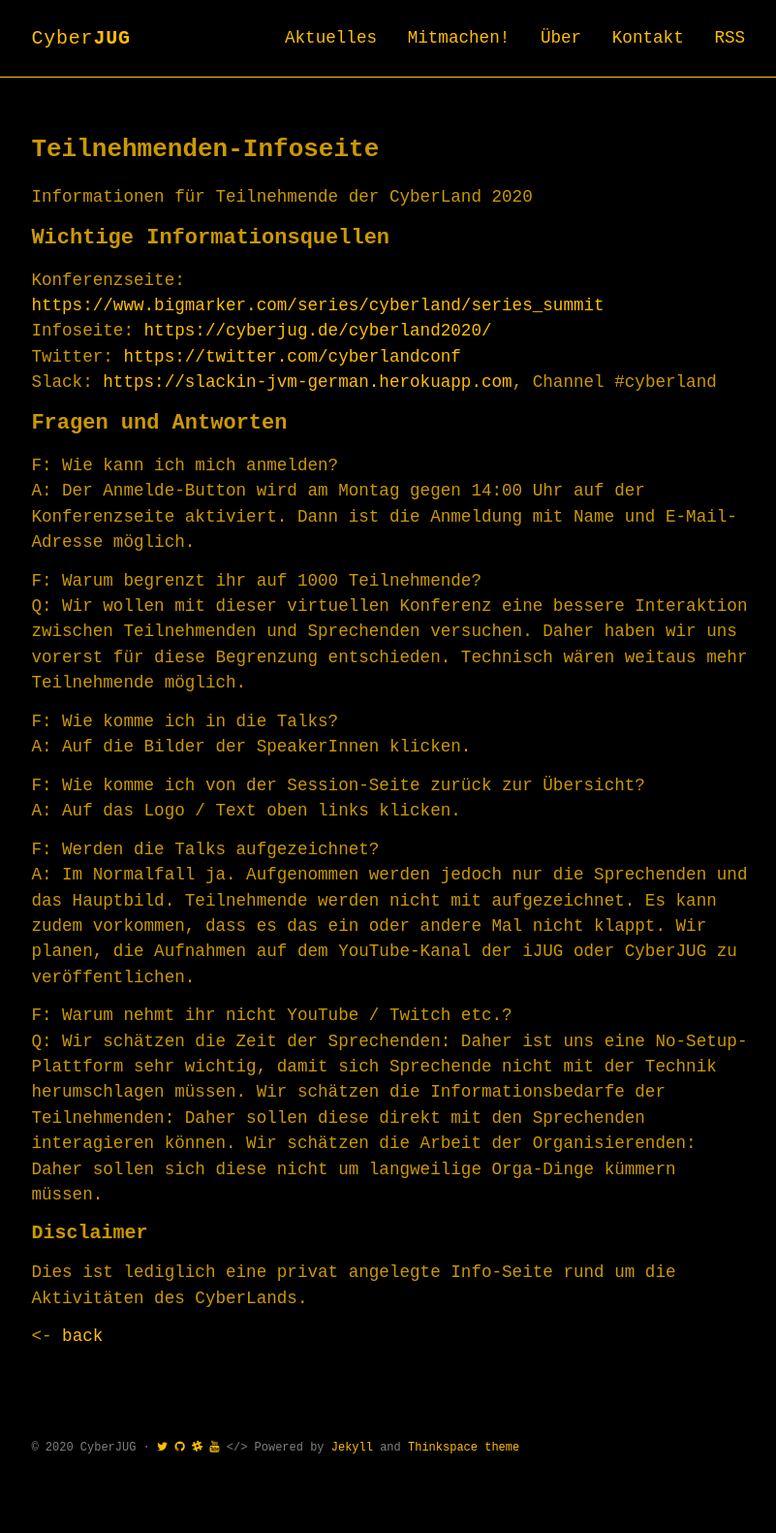
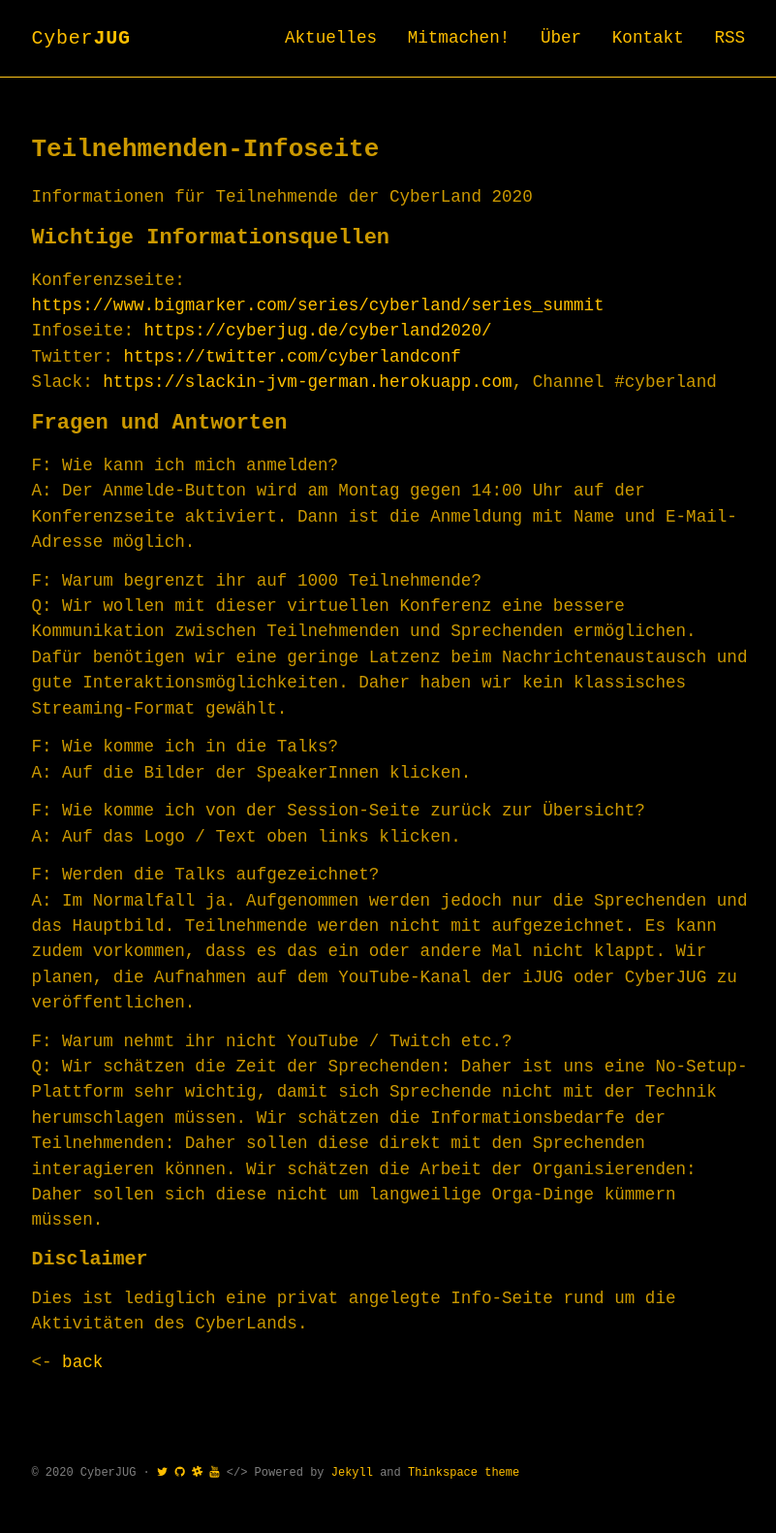
Before and after one commit to cyberjug/website, a Jekyll site: the page built from docs/cyberland/cyberland2020_teilnehmer.md, in a window 1280 px wide. Shown: the whole page at 97% size, without its empty margins (234-1035 px from the left). Built offline with Jekyll 4.4.1, drawn with Linux system fonts in a browser that asks for light colours; some web fonts are replaced; before the commit the page ends 1555 px from its top, so only the background shows below that.

Commit message:
update faq

```diff
--- a/docs/cyberland/cyberland2020_teilnehmer.md
+++ b/docs/cyberland/cyberland2020_teilnehmer.md
@@ -21,7 +21,7 @@ F: Wie kann ich mich anmelden?
 A: Der Anmelde-Button wird am Montag gegen 14:00 Uhr auf der Konferenzseite aktiviert. Dann ist die Anmeldung mit Name und E-Mail-Adresse möglich.
 
 F: Warum begrenzt ihr auf 1000 Teilnehmende?
-Q: Wir wollen mit dieser virtuellen Konferenz eine bessere Interaktion zwischen Teilnehmenden und Sprechenden versuchen. Daher haben wir uns vorerst für diese Begrenzung entschieden. Technisch wären weitaus mehr Teilnehmende möglich.
+Q: Wir wollen mit dieser virtuellen Konferenz eine bessere Kommunikation zwischen Teilnehmenden und Sprechenden ermöglichen. Dafür benötigen wir eine geringe Latzenz beim Nachrichtenaustausch und gute Interaktionsmöglichkeiten. Daher haben wir kein klassisches Streaming-Format gewählt.
 
 F: Wie komme ich in die Talks?
 A: Auf die Bilder der SpeakerInnen klicken.
```
